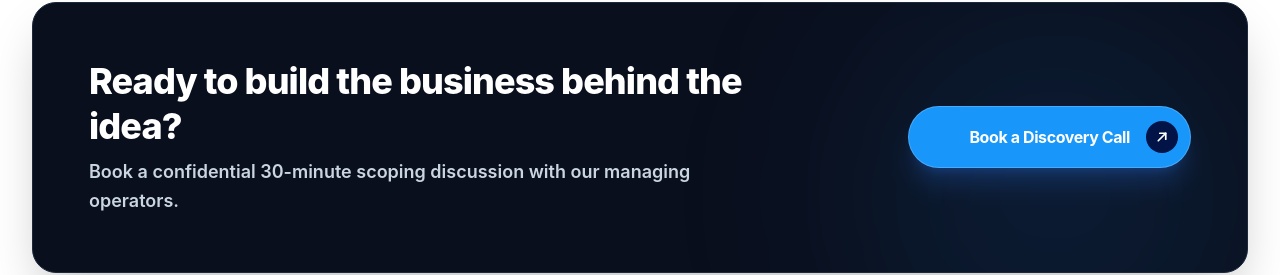
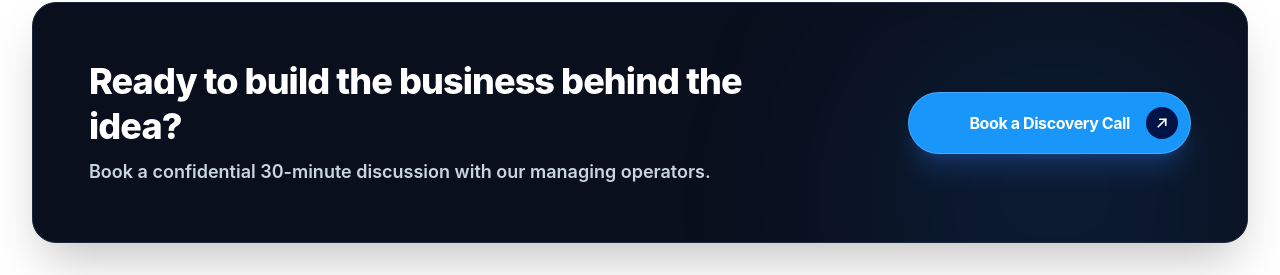
Before and after one commit to danieltheboy15/sabicoo-website, a React (Vite) app: page / in a window 1280 px wide. Shown: the part 4457-4732 px from the top of the page. Built offline with nearby package versions, Linux system fonts and the light colour scheme; grey boxes are pictures that could not be loaded; a web font is replaced by a local one.

Commit message:
docs: update CTA text for consistency
Remove "scoping" from discussion descriptions to simplify the call to action across the site.

```diff
--- a/src/components/HomeCtaSection.tsx
+++ b/src/components/HomeCtaSection.tsx
@@ -21,7 +21,7 @@ export const HomeCtaSection: React.FC<HomeCtaSectionProps> = ({
               Ready to build the business behind the idea?
             </h3>
             <p className="text-base sm:text-lg text-slate-300 mt-2 font-semibold leading-relaxed">
-              Book a confidential 30-minute scoping discussion with our managing operators.
+              Book a confidential 30-minute discussion with our managing operators.
             </p>
           </div>
 
--- a/src/pages/ServicesPage.tsx
+++ b/src/pages/ServicesPage.tsx
@@ -217,7 +217,7 @@ export const ServicesPage: React.FC<ServicesPageProps> = ({
                   Ready to eliminate operational bottlenecks?
                 </h4>
                 <p className="text-base sm:text-lg text-slate-200 mt-1 font-bold">
-                  Book a confidential 30-minute scoping discussion with our managing operators.
+                  Book a confidential 30-minute discussion with our managing operators.
                 </p>
               </div>
               <RollingButton
```
